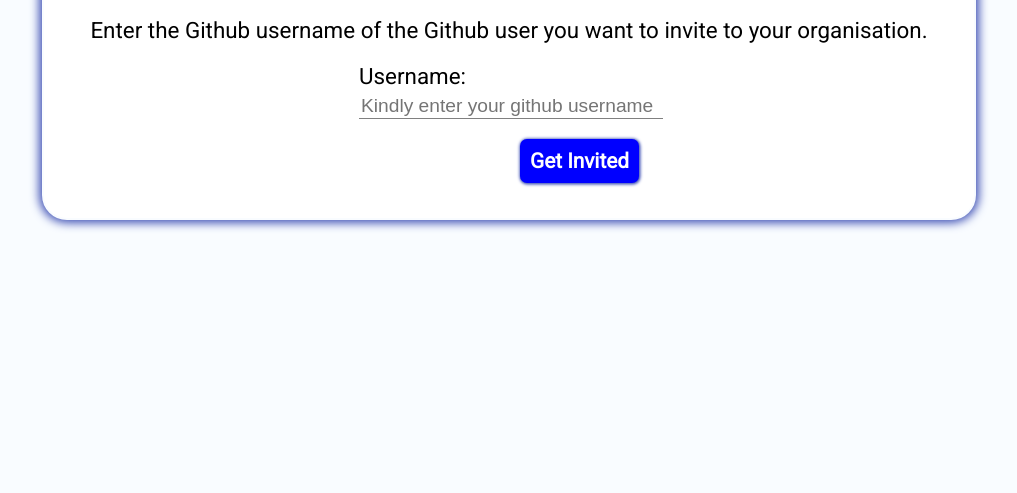
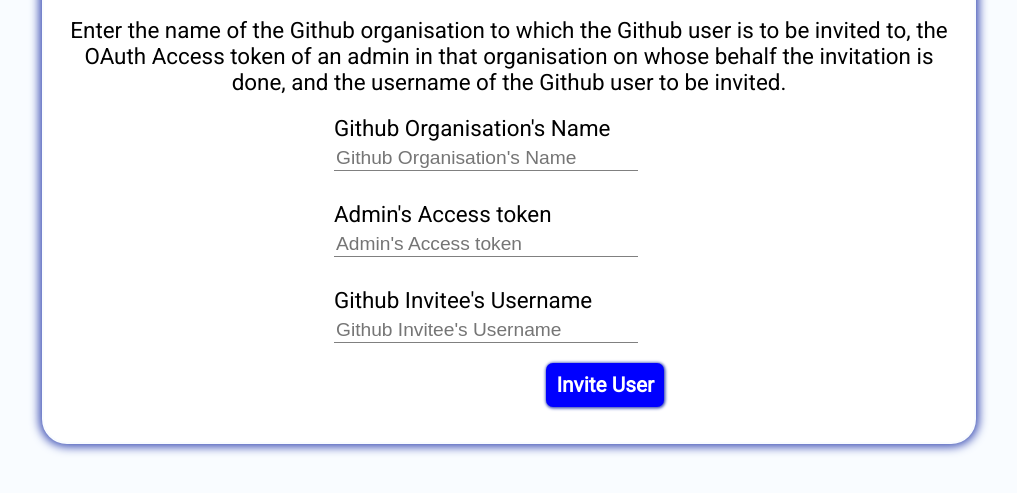
Before and after one commit to obumnwabude/github-invite, a plain HTML site: page static-frontend/index.html in a window 1280 px wide. Shown: the part 117-610 px from the top of the page, without its empty margins (131-1148 px from the left). Drawn offline with Linux system fonts and the light colour scheme.

Commit message:
add inputs for github organisation and admin access token in static-frontend

```diff
--- a/static-frontend/index.html
+++ b/static-frontend/index.html
@@ -10,14 +10,22 @@
 <body>
   <main>
     <h1 class="text-center">Github Organisation Invitation</h1>
-    <p class="text-center" id="intro">Enter the Github username of the Github user you want to invite to your organisation.</p>
+    <p class="text-center" id="intro">Enter the name of the Github organisation to which the Github user is to be invited to, the OAuth Access token of an admin in that organisation on whose behalf the invitation is done, and the username of the Github user to be invited.</p>
     <form method="POST" id="invite">
       <label>
-        Username:
-        <input type="text" name="username" minlength="2" placeholder="Kindly enter your github username" required>
+        Github Organisation's Name
+        <input type="text" name="org" minlength="2" placeholder="Github Organisation's Name" required>
       </label>
-      <div id="form-container">
-        <button type="submit">Get Invited</button>
+      <label>
+        Admin's Access token
+        <input type="text" name="token" minlength="16" placeholder="Admin's Access token">
+      </label>
+      <label>
+        Github Invitee's Username
+        <input type="text" name="username" minlength="2" placeholder="Github Invitee's Username" required>
+      </label>
+      <div id="button-container">
+        <button type="submit">Invite User</button>
       </div>
     </form>
     <div id="message-container" class="hide">
--- a/static-frontend/styles.css
+++ b/static-frontend/styles.css
@@ -37,18 +37,12 @@
   font-size: 2rem;
 }
 
-.org-name {
-  font-weight: 700;
-  text-decoration: underline;
-  text-decoration-style: double;
-}
-
 p#intro {
   margin: 20px auto;
 }
 
 form {
-  max-width: 300px;
+  max-width: 350px;
   margin: 0 auto;
 }
 
@@ -57,8 +51,13 @@
   border-bottom: 1.5px solid grey;
   margin-top: 5px;
   display: block;
-  min-width: 240px;
+  min-width: 250px;
   font-size: 1.2rem;
+  margin-bottom: 30px;
+}
+
+input[name="username"] {
+  margin-bottom: 0px;
 }
 
 input[type="text"]:focus {
@@ -67,7 +66,7 @@
   outline: none;
 }
 
-#form-container {
+#button-container {
   padding: 0;
   margin: 0;
   display: flex;
@@ -131,10 +130,6 @@
     font-size: 2.5rem;
   }
 
-  .show-at-large {
-    display: inline;
-  }
-
   input[type="text"] {
     min-width: 300px;
   }
```
